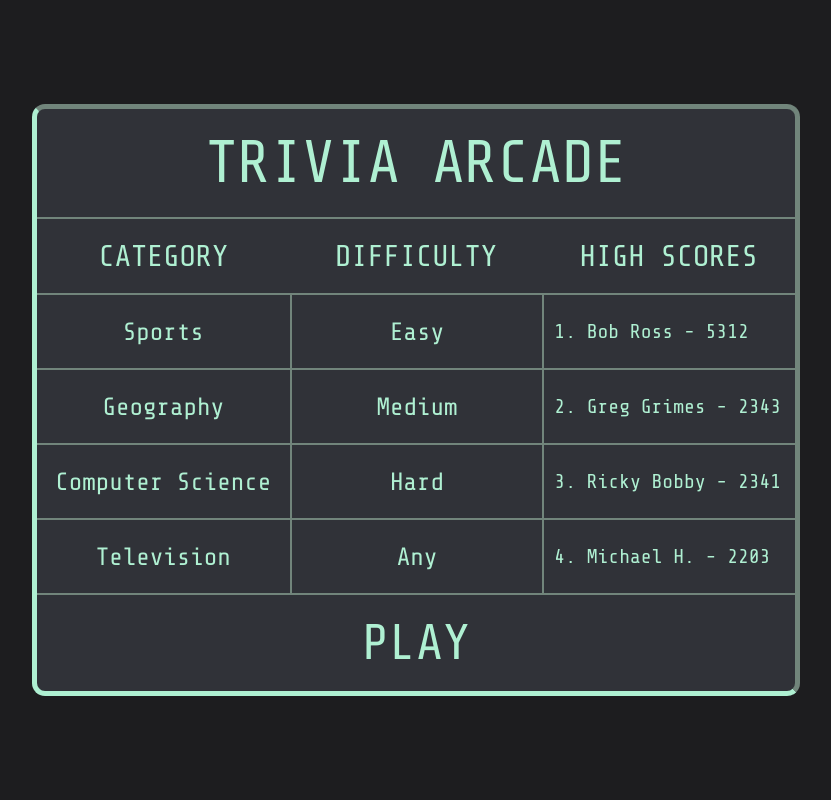
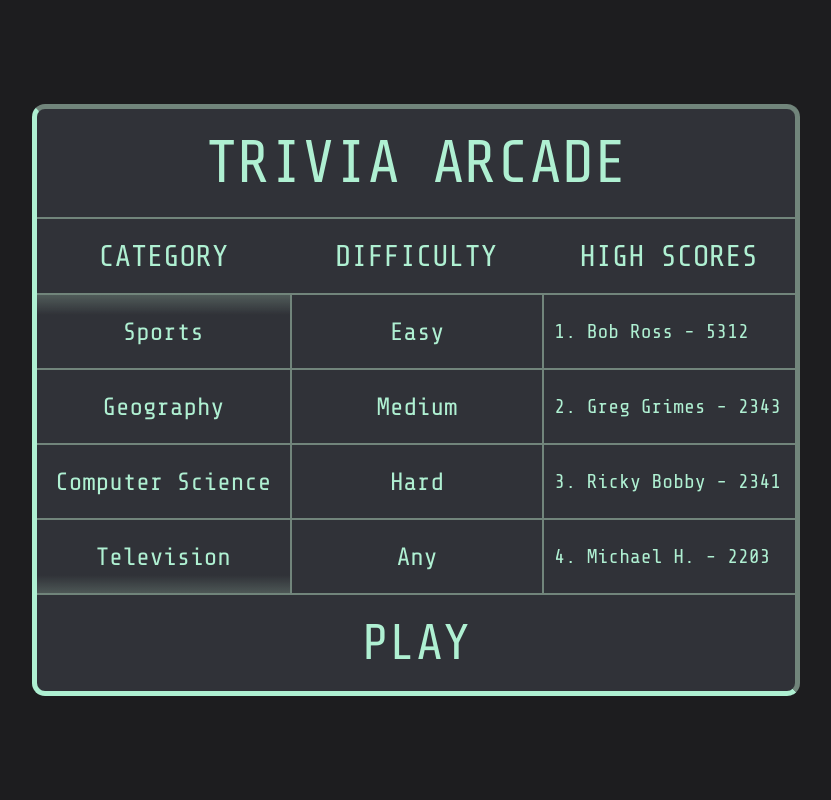
Before and after one commit to chasewdavis/Trivia-Arcade-Angular, a plain HTML site: page index.html in a window 1280 px wide. Shown: the whole page, without its empty margins (224-1055 px from the left). Drawn offline with nearby package versions, Linux system fonts and the light colour scheme; some packages are replaced by stand-ins of ours; a script that the page names is missing.

Commit message:
quick style tweak, fixed shaddows

```diff
--- a/views/select/select.css
+++ b/views/select/select.css
@@ -74,11 +74,31 @@ button {
 }
 
 .select-game {
+    position: relative;
     display: grid;
     height: 300px;
     width: 100%;
     grid-template-columns: repeat(3, 3FR);
     grid-template-rows: repeat(1, 1FR);
+}
+
+.home-container .select-game .shaddow {
+    position: absolute;
+    width: calc( 100% / 3 + 2px);
+    height: 20px;
+
+    left: -1px;
+    background: linear-gradient(0deg, rgba(113, 133, 123,.5), rgba(0,0,0,0))
+}
+
+.home-container .select-game .shaddow-top {
+    top: 0;
+    background: linear-gradient(180deg, rgba(113, 133, 123,.5), rgba(0,0,0,0))
+}
+
+.home-container .select-game .shaddow-bottom {
+    bottom:0;
+    background: linear-gradient(0deg, rgba(113, 133, 123,.5), rgba(0,0,0,0))
 }
 
 .select-game button {
--- a/views/select/select.html
+++ b/views/select/select.html
@@ -24,6 +24,10 @@
         <div class="scroll-box high-scores">
             <div ng-repeat="x in highscores">{{$index + 1}}. {{x}}</div>
         </div>
+
+        <div class="shaddow shaddow-top"></div>
+        <div class="shaddow shaddow-bottom"></div>
+
     </div>
     <footer><a ng-click="callSrvc(category,difficulty)" ui-sref="trivia"><button>PLAY</button></a></footer>
     <div>
```
